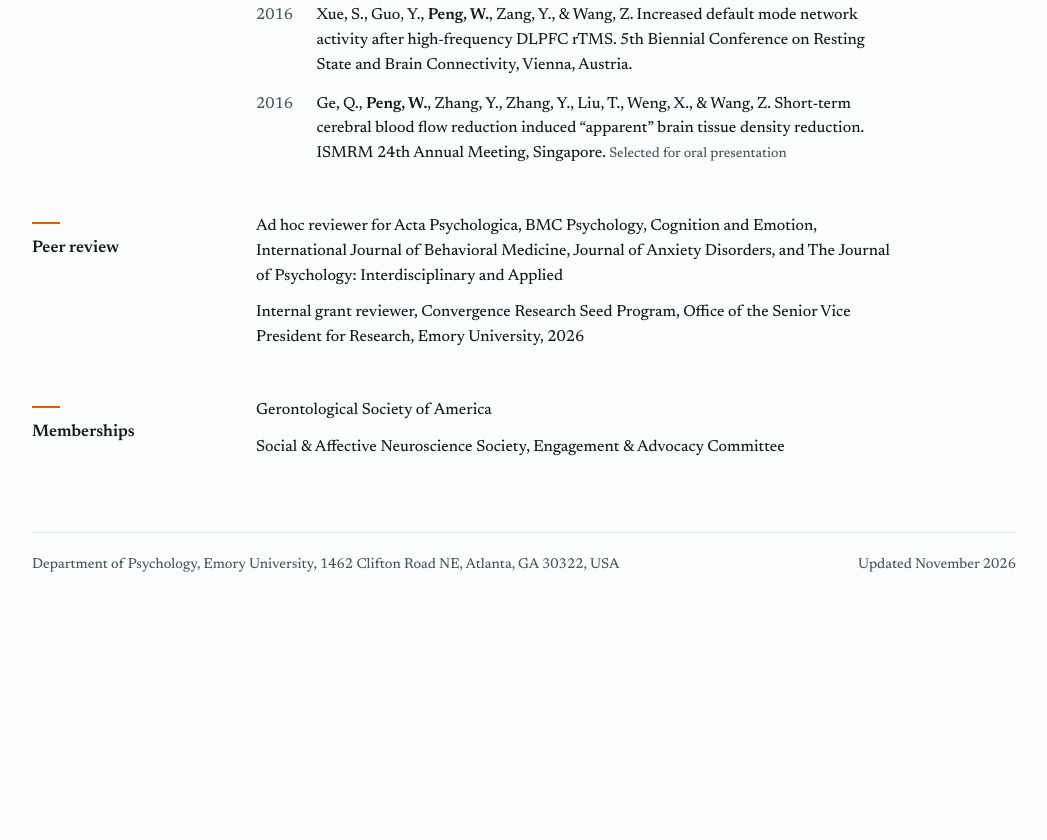
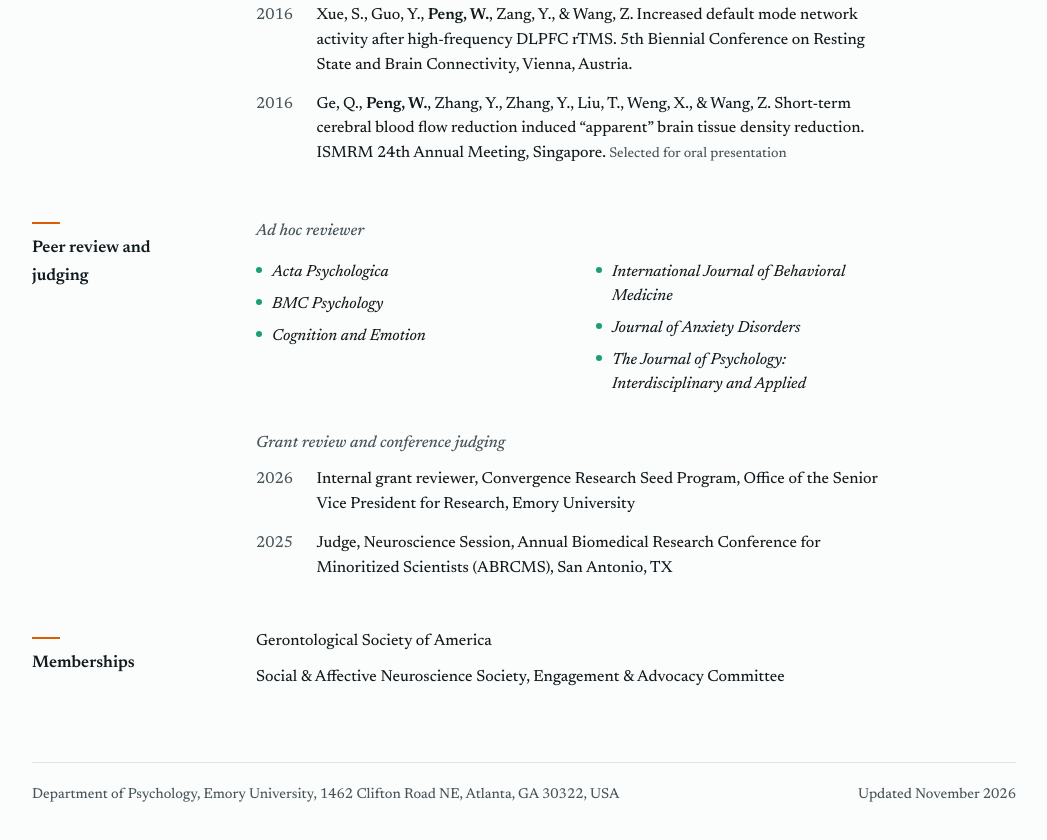
Before and after one commit to weipeng-phi/weipeng-phi.github.io, a plain HTML site: page index.html in a window 1280 px wide. Shown: the part 4497-5337 px from the top of the page, without its empty margins (116-1163 px from the left). Before the commit the page ends 5138 px from the top, so only its background shows below. Drawn offline with Linux system fonts and the light colour scheme.

Commit message:
Peer review and judging layout

```diff
--- a/index.html
+++ b/index.html
@@ -46,6 +46,9 @@ h1{font-size:clamp(2.6rem,6vw,3.6rem);line-height:1.05;font-weight:560;letter-sp
 .expertise{list-style:none;padding:0;margin:4px 0 0;columns:2;column-gap:40px}
 .expertise li{break-inside:avoid;padding:3px 0 3px 16px;position:relative}
 .expertise li::before{content:"";position:absolute;left:0;top:.8em;width:6px;height:6px;border-radius:50%;background:var(--teal)}
+.journals{font-size:1rem;line-height:1.5}
+.journals li{font-style:italic;padding-top:4px;padding-bottom:4px}
+.journals li::before{top:.72em}
 
 h3{font-size:1.02rem;font-weight:500;font-style:italic;color:var(--mute);margin:8px 0 10px}
 h3:not(:first-child){margin-top:30px}
@@ -179,12 +182,22 @@ footer{margin-top:72px;padding-top:20px;border-top:1px solid var(--rule);font-si
 </section>
 
 <section class="block" id="review">
-  <h2>Peer review</h2>
+  <h2>Peer review and judging</h2>
   <div class="body">
-    <ul class="plain">
-      <li>Ad hoc reviewer for Acta Psychologica, BMC Psychology, Cognition and Emotion, International Journal of Behavioral Medicine, Journal of Anxiety Disorders, and The Journal of Psychology: Interdisciplinary and Applied</li>
-      <li>Internal grant reviewer, Convergence Research Seed Program, Office of the Senior Vice President for Research, Emory University, 2026</li>
+    <h3>Ad hoc reviewer</h3>
+    <ul class="expertise journals">
+      <li>Acta Psychologica</li>
+      <li>BMC Psychology</li>
+      <li>Cognition and Emotion</li>
+      <li>International Journal of Behavioral Medicine</li>
+      <li>Journal of Anxiety Disorders</li>
+      <li>The Journal of Psychology: Interdisciplinary and Applied</li>
     </ul>
+    <h3>Grant review and conference judging</h3>
+    <ol class="pubs">
+      <li><span class="yr">2026</span><span>Internal grant reviewer, Convergence Research Seed Program, Office of the Senior Vice President for Research, Emory University</span></li>
+      <li><span class="yr">2025</span><span>Judge, Neuroscience Session, Annual Biomedical Research Conference for Minoritized Scientists (ABRCMS), San Antonio, TX</span></li>
+    </ol>
   </div>
 </section>
 
```
